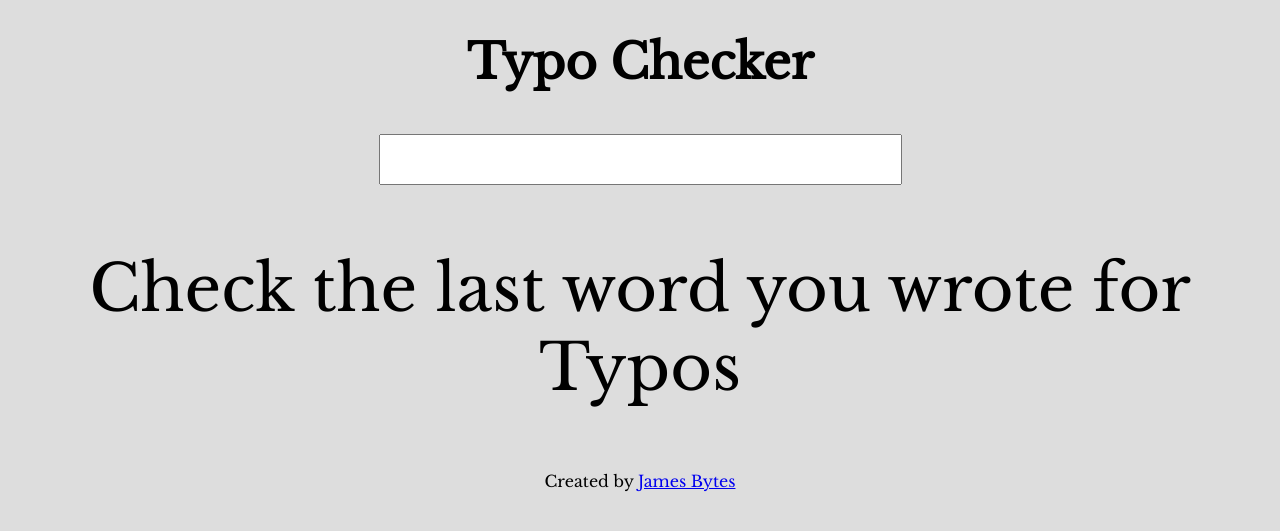
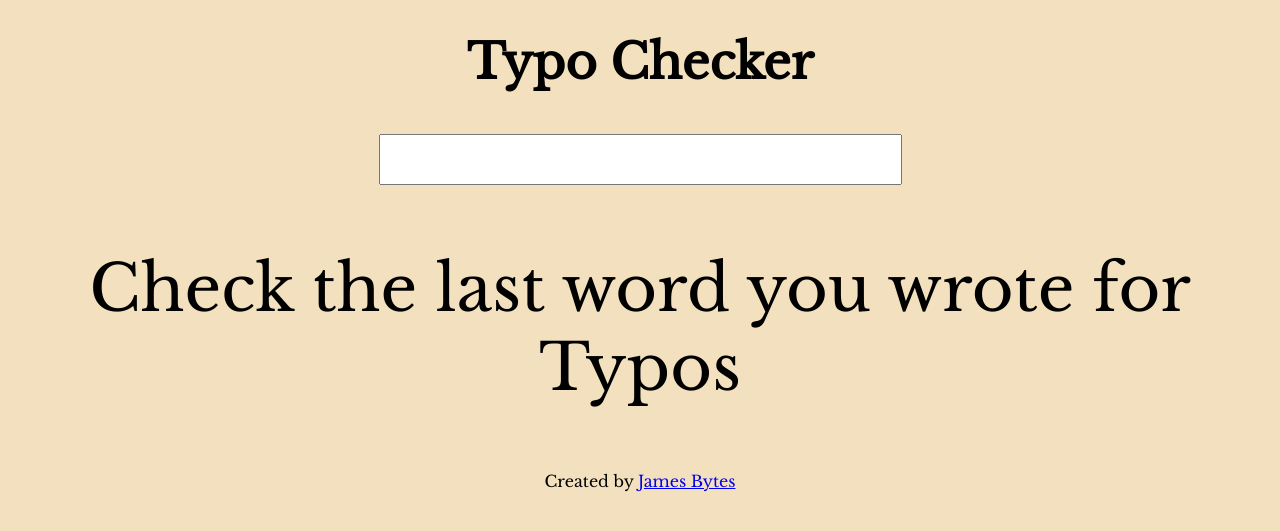
Before and after one commit to motibytes/motibytes.github.io, a Jekyll site: the page projects_typocheck.html, which Jekyll copies as it is, in a window 1280 px wide. Shown: the top 531 px of the page. Built offline with Jekyll 4.4.1, drawn with Linux system fonts in a browser that asks for light colours; some web fonts are replaced.

Commit message:
sdrfgksjdgkl

```diff
--- a/projects_typocheck.html
+++ b/projects_typocheck.html
@@ -13,7 +13,7 @@
       margin: 10px 1px 0;
     }
     body {
-    background-color: #DDDDDD;
+    background-color: #F3E0BE;
     text-align: center;
     font-family: 'Libre Baskerville', sans-serif;
     }
```
